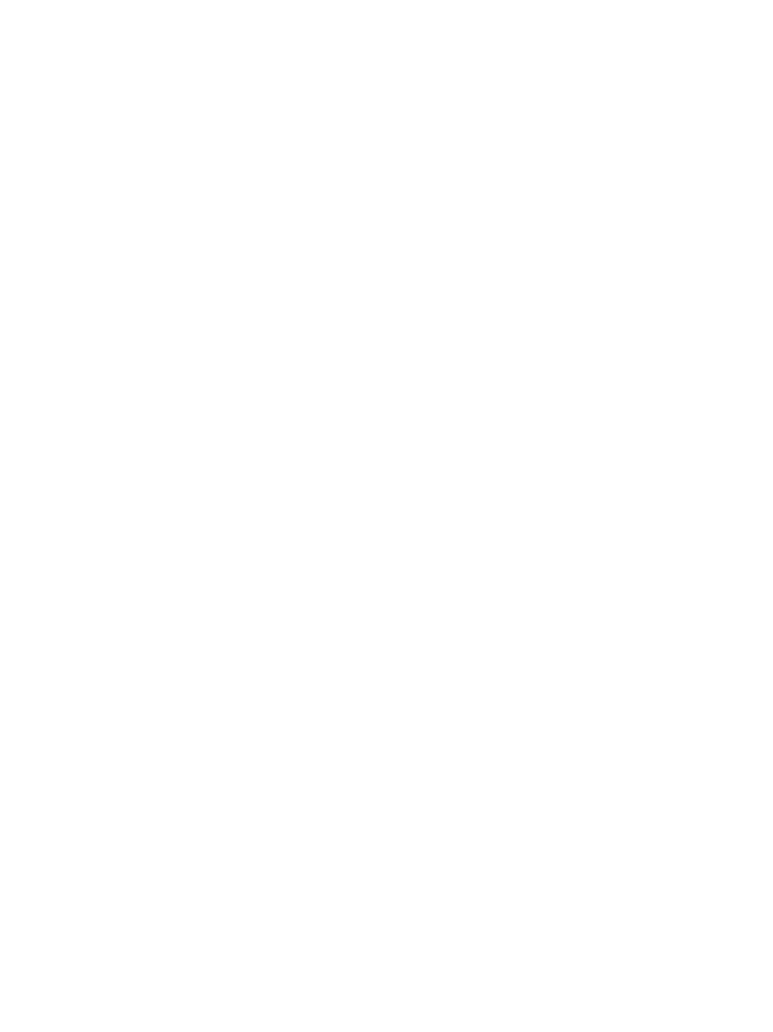
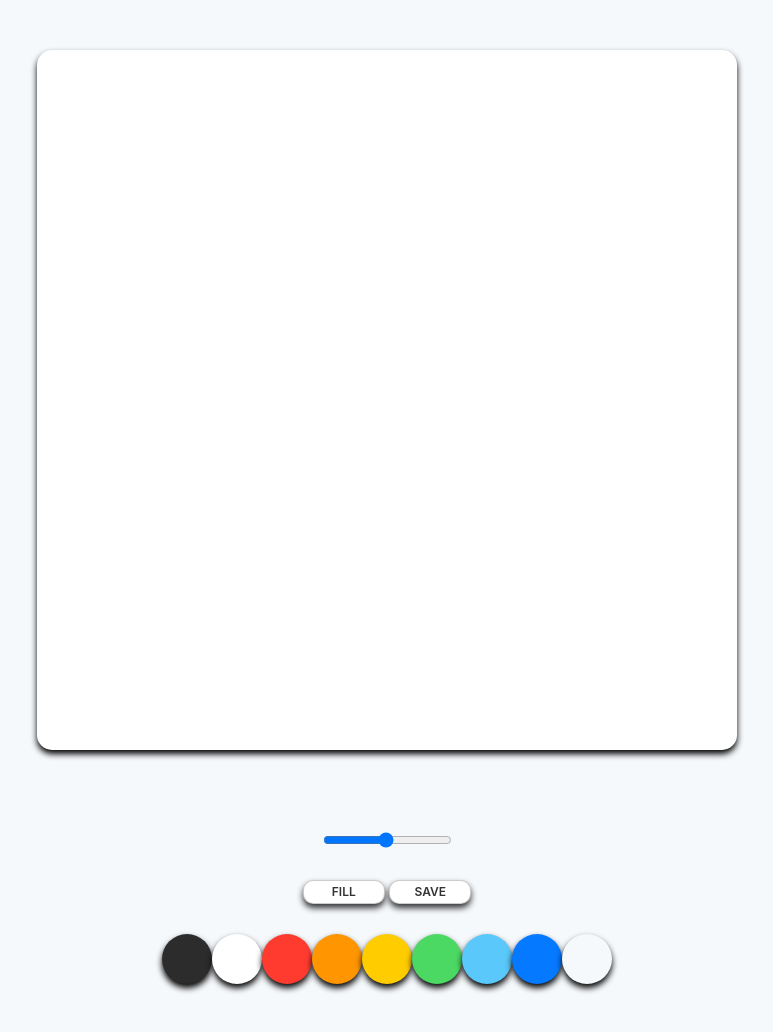
Before and after one commit to johntripla/paintjs, a plain HTML site: page index.html in a window 1280 px wide. Shown: the whole page, without its empty margins (253-1026 px from the left). Before the commit the page ends 800 px from the top, so only its background shows below. Drawn offline with Linux system fonts and the light colour scheme.

Commit message:
basic drawing

```diff
--- a/app.js
+++ b/app.js
@@ -0,0 +1,44 @@
+const canvas = document.getElementById("jsCanvas");
+const ctx = canvas.getContext("2d")
+
+
+canvas.width = 700;
+canvas.height = 700;
+
+ctx.strokeStyle = "#2c2c2c";
+ctx.lineWidth = 2.5;
+
+let painting = false;
+
+function onMouseMove(event) {
+    const x = event.offsetX;
+    const y = event.offsetY;
+    if (!painting) {
+        ctx.beginPath();
+        ctx.moveTo(x, y);
+    } else {
+        ctx.lineTo(x, y);
+        ctx.stroke();
+    }
+}
+
+function startPainting() {
+    painting = true;
+}
+
+function stopPainting() {
+    painting = false
+}
+
+function onMouseDown(event) {
+    painting = true;
+}
+
+
+if (canvas) {
+    canvas.addEventListener("mousemove", onMouseMove)
+    canvas.addEventListener("mousedown", startPainting)
+    canvas.addEventListener("mouseup", stopPainting);
+    canvas.addEventListener("mouseleave", stopPainting);
+
+}
--- a/index.html
+++ b/index.html
@@ -6,6 +6,27 @@
     <title>Title</title>
 </head>
 <body>
+<canvas id="jsCanvas" class="canvas"></canvas>
+<div class="controls">
+    <div class="controls__range">
+        <input type="range" id="jsRange" min="0.1" max="5.0" value="2.5" step="0.1">
+    </div>
+    <div class="controls__btns">
+        <button id="jsMode">Fill</button>
+        <button id="jsSave">Save</button>
+    </div>
+    <div class="controls__colors" id="jsColors">
+        <div class="controls__color" style="background-color: #2c2c2c"></div>
+        <div class="controls__color" style="background-color: white"></div>
+        <div class="controls__color" style="background-color: #FF3B30"></div>
+        <div class="controls__color" style="background-color: #FF9500"></div>
+        <div class="controls__color" style="background-color: #FFCC00"></div>
+        <div class="controls__color" style="background-color: #4CD963"></div>
+        <div class="controls__color" style="background-color: #5AC8FA"></div>
+        <div class="controls__color" style="background-color: #0579FF"></div>
+        <div class="controls__color" style="background-color: #f6f9fc"></div>
+    </div>
+</div>
 <script src="app.js"></script>
 </body>
 </html>
--- /dev/null
+++ b/reset.css
@@ -0,0 +1,48 @@
+/* http://meyerweb.com/eric/tools/css/reset/
+   v2.0 | 20110126
+   License: none (public domain)
+*/
+
+html, body, div, span, applet, object, iframe,
+h1, h2, h3, h4, h5, h6, p, blockquote, pre,
+a, abbr, acronym, address, big, cite, code,
+del, dfn, em, img, ins, kbd, q, s, samp,
+small, strike, strong, sub, sup, tt, var,
+b, u, i, center,
+dl, dt, dd, ol, ul, li,
+fieldset, form, label, legend,
+table, caption, tbody, tfoot, thead, tr, th, td,
+article, aside, canvas, details, embed,
+figure, figcaption, footer, header, hgroup,
+menu, nav, output, ruby, section, summary,
+time, mark, audio, video {
+    margin: 0;
+    padding: 0;
+    border: 0;
+    font-size: 100%;
+    font: inherit;
+    vertical-align: baseline;
+}
+/* HTML5 display-role reset for older browsers */
+article, aside, details, figcaption, figure,
+footer, header, hgroup, menu, nav, section {
+    display: block;
+}
+body {
+    line-height: 1;
+}
+ol, ul {
+    list-style: none;
+}
+blockquote, q {
+    quotes: none;
+}
+blockquote:before, blockquote:after,
+q:before, q:after {
+    content: '';
+    content: none;
+}
+table {
+    border-collapse: collapse;
+    border-spacing: 0;
+}
--- a/style.css
+++ b/style.css
@@ -0,0 +1,71 @@
+@import "reset.css";
+
+body {
+    background-color: #f6f9fc;
+    font-family: -apple-system, BlinkMacSystemFont, 'Segoe UI', Roboto, Oxygen, Ubuntu, Cantarell, "Open sans", "Helvetica Neue", sans-serif;
+    display: flex;
+    flex-direction: column;
+    align-items: center;
+    padding: 50px 0;
+}
+
+
+.canvas {
+    width: 700px;
+    height: 700px;
+    background-color: white;
+    border-radius: 15px;
+    box-shadow: 0 4px 6px;
+rgba(50, 50, 93, 0.11), 0 1 px 3 px rgba(0, 0, 0, 0.98)
+}
+
+.controls {
+    margin-top: 80px;
+    display: flex;
+    flex-direction: column;
+    align-items: center;
+}
+
+.controls .controls__btns {
+    margin-bottom: 30px;
+}
+
+.controls__btns button {
+    all: unset;
+    cursor: pointer;
+    background-color: white;
+    padding: 5px 0;
+    width: 80px;
+    text-align: center;
+    border-radius: 10px;
+    box-shadow: 0 4px 6px;
+rgba(50, 50, 93, 0.11), 0 1 px 3 px rgba(0, 0, 0, 0.98);
+    border: 1px solid rgba(0, 0, 0, 0.2);
+    color: rgba(0, 0, 0, 0.8);
+    text-transform: uppercase;
+    font-weight: 600;
+    font-size:12px;
+
+}
+
+.controls__btns button:active{
+    transform: scale(0.98);
+}
+
+.controls .controls__colors {
+    display: flex;
+}
+
+.controls__colors .controls__color {
+    width: 50px;
+    height: 50px;
+    border-radius: 25px;
+    cursor: pointer;
+    box-shadow: 0 4px 6px;
+rgba(50, 50, 93, 0.11), 0 1 px 3 px rgba(0, 0, 0, 0.98)
+
+}
+
+.controls .controls__range{
+    margin-bottom: 30px;
+}
```
